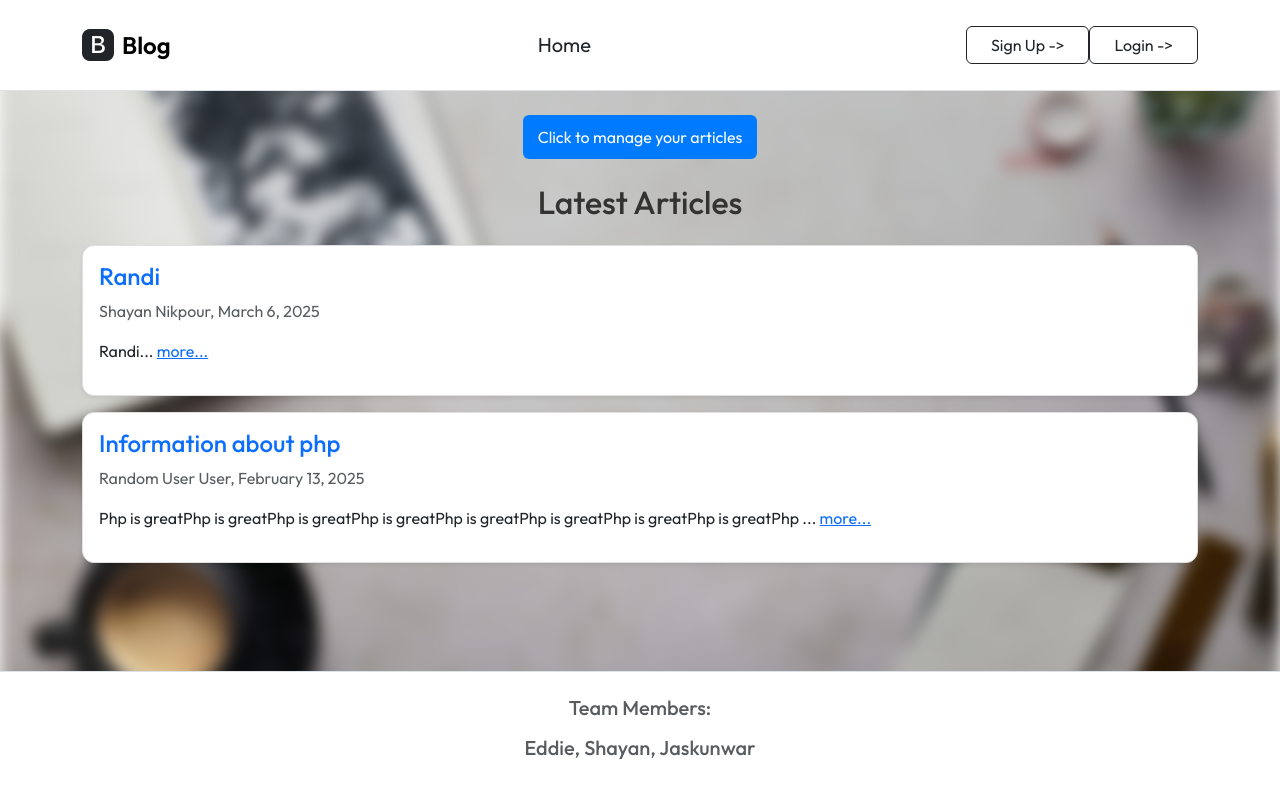
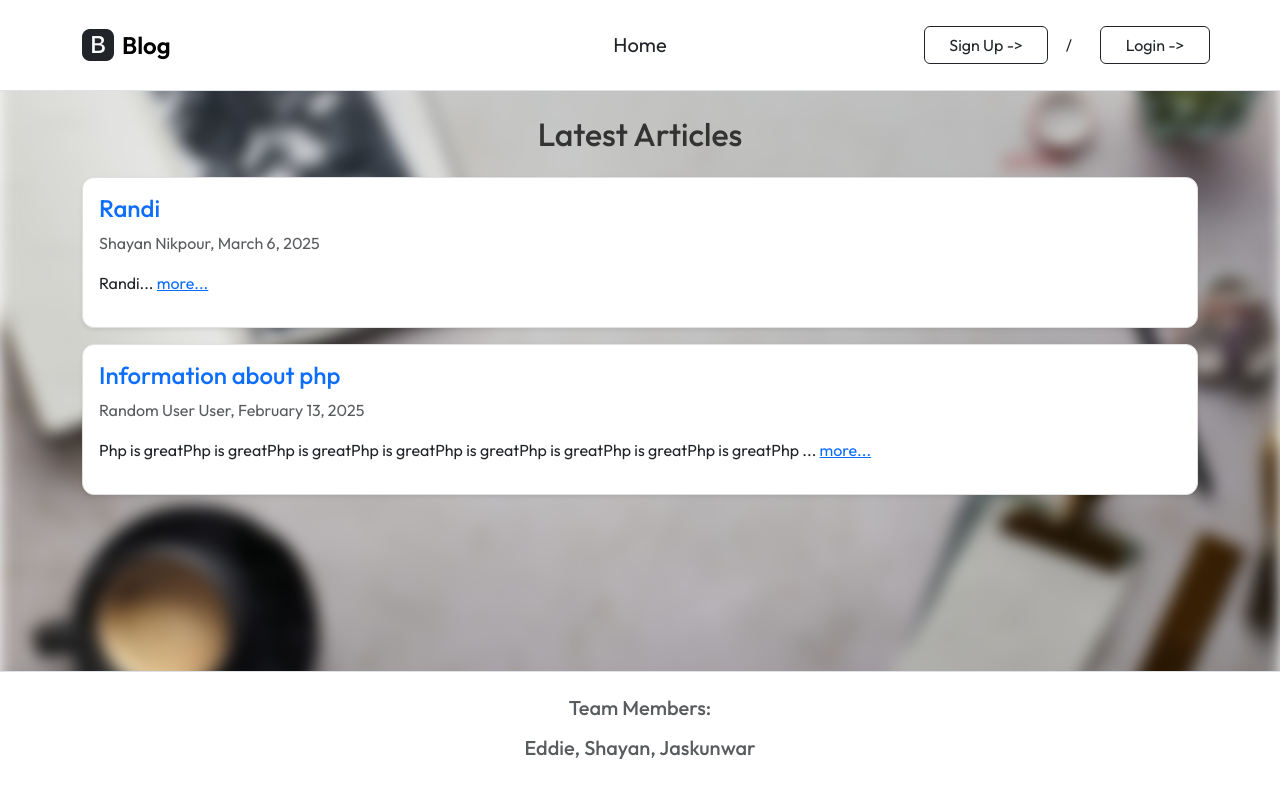
Before and after one commit to shayannikpour/Blog, a PHP site: page /index.php in a window 1280 px wide. Run offline with PHP 8.4, Linux system fonts and the light colour scheme; data comes from the database, SQL or seed files in the repository; both versions use the stored data as it was after the commit.

Commit message:
header's element postioning, styling, debug func login

```diff
--- a/inc/inc_header.php
+++ b/inc/inc_header.php
@@ -24,12 +24,54 @@
             font-family: "Outfit", sans-serif;
             font-weight: 500px;
         }
+
+        @media (min-width: 992px) {
+            #mainNav .navbar-nav {
+                position: absolute;
+                left: 50%;
+                transform: translateX(-50%);
+            }
+
+            #mainNav .navbar-nav .nav-item {
+                text-align: center;
+            }
+
+            #mainNav .navbar-nav .nav-item + .nav-item {
+                margin-left: 2rem;
+            }
+
+            .navbar-brand {
+                z-index: 1;
+                position: relative;
+            }
+
+            #nav-login {
+                z-index: 1;
+                position: absolute;
+                right: 0;
+                display: flex;
+                gap: 10px;
+            }
+
+            .navbar .container {
+                position: relative;
+            }
+        }
+
+        #nav-login .btn {
+            margin-left: 10px;
+        }
+
+        #nav-login .btn-outline-dark {
+            min-width: 110px;
+            text-align: center;
+        }
     </style>
 </head>
 <body>
     <nav class="navbar navbar-expand-lg bg-white border-bottom py-3">
         <div class="container">
-            <a class="navbar-brand d-flex align-items-center" href="home.php">
+            <a class="navbar-brand d-flex align-items-center" href="index.php">
                 <i class="bi bi-bootstrap-fill fs-2 text-dark me-2"></i>
                 <span class="fs-4 fw-semibold">Blog</span>
             </a>
@@ -39,10 +81,10 @@
             </button>
 
             <div class="collapse navbar-collapse" id="mainNav">
-                <ul class="navbar-nav mx-auto gap-4">
+                <ul class="navbar-nav text-center">
                     <!-- Home link is always visible -->
                     <li class="nav-item">
-                        <a class="nav-link text-dark fs-5" href="home.php">Home</a>
+                        <a class="nav-link text-dark fs-5" href="index.php">Home</a>
                     </li>
                     <!-- Manage article link only visible when logged in -->
                     <?php if (isset($_SESSION['username'])) { ?>
@@ -52,7 +94,7 @@
                     <?php } ?>
                 </ul>
 
-                <div class="d-flex ms-lg-4" id="nav-login">
+                <div class="d-flex" id="nav-login">
                     <?php if (isset($_SESSION['username'])) { ?>
                         <a class="btn btn-outline-dark px-4" href="logout.php">
                             Logout ->
@@ -63,6 +105,7 @@
                         <a class="btn btn-outline-dark px-4" href="register.php">
                             Sign Up ->
                         </a>
+                        <span class="align-self-center mx-2 text-dark">/</span>
                         <a class="btn btn-outline-dark px-4" href="login.php">
                             Login ->
                         </a>
--- a/index.php
+++ b/index.php
@@ -40,12 +40,14 @@ $results = $db->query($query);
     </div>
 <?php } ?>
 
-<!-- Write Article Button -->
+<!-- Write Article Button - Only show for logged-in users -->
+<?php if (isset($_SESSION['username'])) { ?>
 <div class="container mt-4">
     <div class="text-center">
         <a href="write.php" class="btn btn-primary btn-lg">Click to manage your articles</a>
     </div>
 </div>
+<?php } ?>
 
 <div class="container mt-4">
     <h2 class="text-center mb-4">Latest Articles</h2>
```
Also changed, not shown: info.db.
